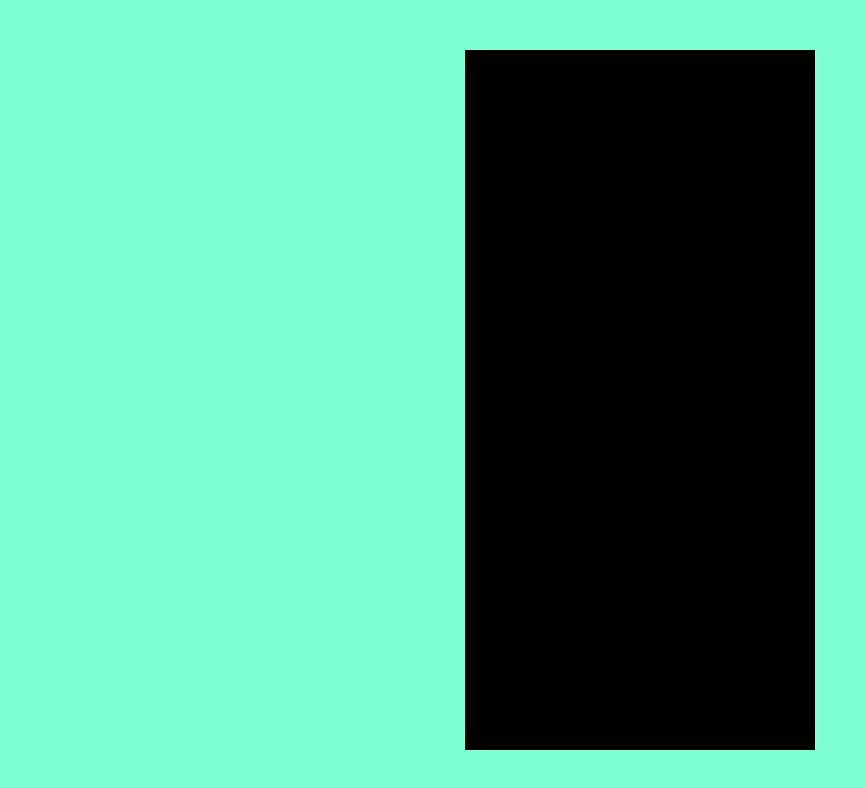
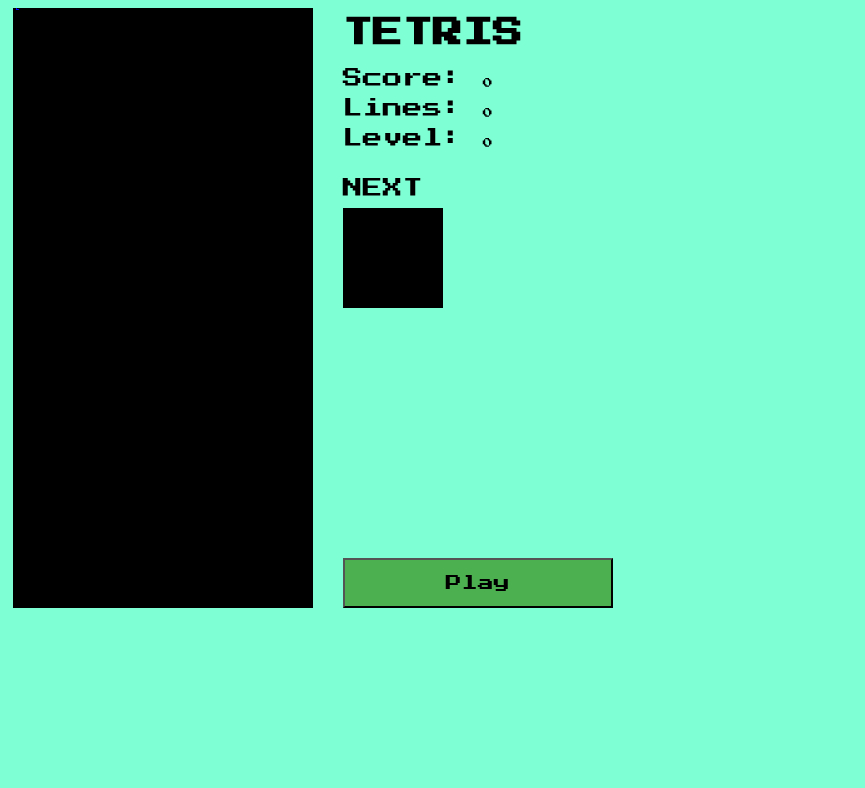
Before and after one commit to NemoTaek/myProject, a React (Create React App) app in the folder ts-project/: page / in a window 1280 px wide. Shown: the top 788 px of the page, without its empty margins (0-865 px from the left). Built offline with nearby package versions, Linux system fonts and the light colour scheme.

Commit message:
테트리스 판 제작

```diff
--- a/ts-project/public/index.html
+++ b/ts-project/public/index.html
@@ -1,14 +1,13 @@
 <!DOCTYPE html>
 <html lang="en">
+
 <head>
   <meta charset="utf-8" />
   <link rel="icon" href="%PUBLIC_URL%/favicon.ico" />
+  <link href="https://fonts.googleapis.com/css?family=Press+Start+2P" rel="stylesheet" />
   <meta name="viewport" content="width=device-width, initial-scale=1" />
   <meta name="theme-color" content="#000000" />
-    <meta
-      name="description"
-      content="Web site created using create-react-app"
-    />
+  <meta name="description" content="Web site created using create-react-app" />
   <link rel="apple-touch-icon" href="%PUBLIC_URL%/logo192.png" />
   <!--
       manifest.json provides metadata used when your web app is installed on a
@@ -26,6 +25,7 @@
     -->
   <title>React App</title>
 </head>
+
 <body>
   <noscript>You need to enable JavaScript to run this app.</noscript>
   <div id="root"></div>
@@ -40,4 +40,5 @@
       To create a production bundle, use `npm run build` or `yarn build`.
     -->
 </body>
+
 </html>
--- a/ts-project/src/App.css
+++ b/ts-project/src/App.css
@@ -2,19 +2,54 @@
   font-size: 10px;
   margin: 0;
   padding: 0;
+  font-family: 'Press Start 2P', cursive;
 }
 
 #background{
-  width: 100vw;
-  height: 100vh;
+  width: 99vw;
+  height: 99vh;
+  padding-left: 1vw;
+  padding-top: 1vh;
   background-color: aquamarine;
-  display: flex;
-  justify-content: center;
-  align-items: center;
+  display: grid;
+  grid-template-columns: 300px 300px;
 }
 
 #tetris_map{
- width: 350px;
- height: 700px;
+ width: 300px;
+ height: 600px;
  background-color: black;
 }
+
+.next_wrap{
+  display: flex;
+  flex-direction: column;
+  justify-content: space-between;
+  width: 300px;
+  height: 600px;
+}
+
+.next_wrap_info{
+  padding-left: 30px;
+  padding-top: 10px;
+}
+.next_wrap_info h1{
+  font-size: 30px;
+  margin-bottom: 20px;
+}
+.next_wrap_info p{
+  font-size: 20px;
+  margin-bottom: 10px;
+}
+.next{
+  margin-top: 30px;
+}
+
+.play-button {
+  background-color: #4caf50;
+  font-size: 16px;
+  padding: 15px 30px;
+  cursor: pointer;
+  width: 90%;
+  margin-left: 10%;
+}
--- a/ts-project/src/App.tsx
+++ b/ts-project/src/App.tsx
@@ -1,17 +1,58 @@
 import React, { useEffect, useRef } from 'react';
 import './App.css';
+import { COLS, ROWS, BLOCK_SIZE } from './component/constant'
+import Board from './component/board'
+import Piece from './component/piece'
 
 function App() {
-  let canvasRef = useRef(null);
+  let mapRef = useRef(null);
+  let nextRef = useRef(null);
 
   useEffect(() => {
-    let canvas = canvasRef.current;
-    let ctx = canvas.getContext('2d');
+    let map = mapRef.current;
+    let next = nextRef.current
+    let mapContext = map.getContext('2d');
+    let nextContext = next.getContext('2d');
+
+    // 맵 크기 세팅
+    mapContext.canvas.width = COLS * BLOCK_SIZE;
+    mapContext.canvas.height = ROWS * BLOCK_SIZE;
+    // mapContext.scale(BLOCK_SIZE * BLOCK_SIZE);
+    nextContext.canvas.width = 100;
+    nextContext.canvas.height = 100;
+
+    let board = new Board(mapContext);
+    const play = () => {
+      board.getEmptyBoard();
+      // console.table(board.grid);
+      board.makePiece();
+      // let piece = new Piece(mapContext);
+      // piece.spawn();
+      // piece.draw();
+      // board.piece = piece;
+    }
+
+    play();
   }, [])
+
+
 
   return (
     <div id="background">
-      <canvas id="tetris_map" ref={canvasRef} width={350} height={700} style={{ backgroundColor: "black" }}></canvas>
+      <canvas id="tetris_map" ref={mapRef}></canvas>
+      <div className="next_wrap">
+        <div className="next_wrap_info">
+          <h1>TETRIS</h1>
+          <p>Score: <span id="score">0</span></p>
+          <p>Lines: <span id="lines">0</span></p>
+          <p>Level: <span id="level">0</span></p>
+          <div className="next">
+            <p>NEXT</p>
+            <canvas id="next" ref={nextRef} style={{ backgroundColor: "black" }}></canvas>
+          </div>
+        </div>
+        <button className="play-button">Play</button>
+      </div>
     </div>
   );
 }
--- /dev/null
+++ b/ts-project/src/component/board.tsx
@@ -0,0 +1,50 @@
+import { COLS, ROWS, BLOCK_SIZE } from './constant'
+import Piece from './piece'
+
+interface board {
+  grid: any;
+  reset(): void;
+  getEmptyBoard(): any;
+}
+
+class Board implements board {
+  public piece = new Piece(this.grid);
+  constructor(
+    public grid: any
+  ) { }
+
+  // 새 게임이 시작되면 보드를 초기화한다.
+  reset() {
+    this.grid = this.getEmptyBoard();
+  }
+
+  // 0으로 채워진 행렬을 얻는다.
+  getEmptyBoard() {
+    return Array.from(
+      { length: ROWS }, () => Array(COLS).fill(0)
+    );
+  }
+
+  makePiece() {
+    this.piece.spawn();
+    this.piece.draw();
+  }
+}
+
+// class Board {
+//   grid;
+
+//   // 새 게임이 시작되면 보드를 초기화한다.
+//   reset() {
+//     this.grid = this.getEmptyBoard();
+//   }
+
+//   // 0으로 채워진 행렬을 얻는다.
+//   getEmptyBoard() {
+//     return Array.from(
+//       { length: ROWS }, () => Array(COLS).fill(0)
+//     );
+//   }
+// }
+
+export default Board;
--- /dev/null
+++ b/ts-project/src/component/constant.tsx
@@ -0,0 +1,3 @@
+export const COLS: number = 10;
+export const ROWS: number = 20;
+export const BLOCK_SIZE: number = 30;
--- /dev/null
+++ b/ts-project/src/component/piece.tsx
@@ -0,0 +1,91 @@
+interface piece {
+  x: number;
+  y: number;
+  color: string;
+  shape: Array<Array<number>>;
+  ctx: any;
+  spawn(): void;
+  draw(): void;
+}
+class Piece implements piece {
+  public x: number;
+  public y: number;
+  public color: string;
+  public shape: Array<Array<number>>;
+
+  constructor(
+    public ctx: any
+  ) { }
+
+  spawn() {
+    this.color = 'blue';
+    this.shape = [
+      [2, 0, 0],
+      [2, 2, 2],
+      [0, 0, 0]
+    ];
+
+    // Starting position.
+    this.x = 3;
+    this.y = 0;
+  }
+
+  draw() {
+    console.log(this.ctx)
+    this.ctx.fillStyle = this.color;
+    this.shape.forEach((row, y) => {
+      row.forEach((value, x) => {
+        // this.x, this.y는 shape의 상단 왼쪽 좌표이다
+        // shape 안에 있는 블록 좌표에 x, y를 더한다.
+        // 보드에서 블록의 좌표는 this.x + x가 된다.
+        if (value > 0) {
+          this.ctx.fillRect(this.x + x, this.y + y, 1, 1);
+        }
+      });
+    });
+    console.log(this.ctx)
+  }
+}
+
+// class Piece {
+//   x;
+//   y;
+//   color;
+//   shape;
+//   ctx;
+
+//   constructor(ctx) {
+//     this.ctx = ctx;
+//     this.spawn();
+//     this.draw();
+//   }
+
+//   spawn() {
+//     this.color = 'blue';
+//     this.shape = [
+//       [2, 0, 0],
+//       [2, 2, 2],
+//       [0, 0, 0]
+//     ];
+
+//     // Starting position.
+//     this.x = 3;
+//     this.y = 0;
+//   }
+
+//   draw() {
+//     this.ctx.fillStyle = this.color;
+//     this.shape.forEach((row, y) => {
+//       row.forEach((value, x) => {
+//         // this.x, this.y는 shape의 상단 왼쪽 좌표이다
+//         // shape 안에 있는 블록 좌표에 x, y를 더한다.
+//         // 보드에서 블록의 좌표는 this.x + x가 된다.
+//         if (value > 0) {
+//           this.ctx.fillRect(this.x + x, this.y + y, 1, 1);
+//         }
+//       });
+//     });
+//   }
+// }
+
+export default Piece;
```
Also changed, not shown: 1 other file (tests, documents, lock files or other folders). Lines whose indentation alone changed are shown as unchanged.
